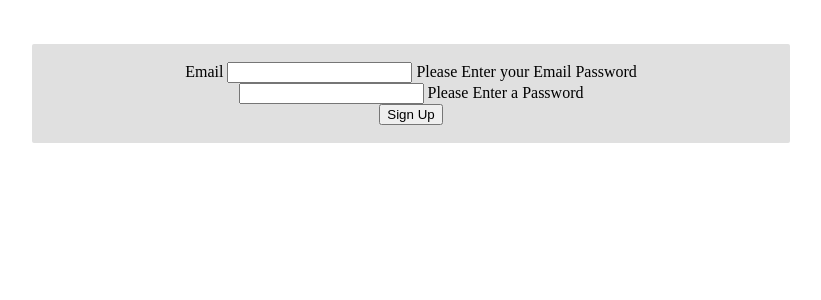
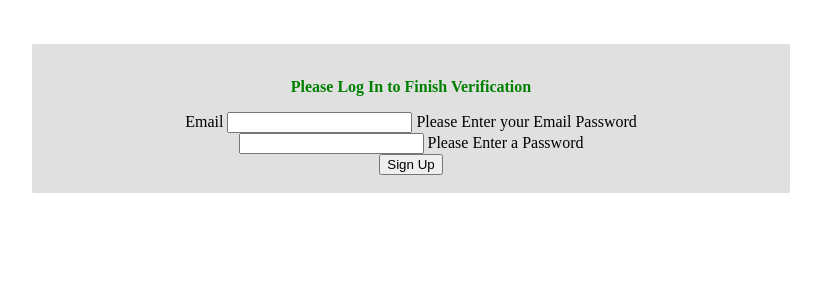
Before and after one commit to Wacky-Wozniaks/WW-Games, a Java web app: template WW-Games/WebContent/WEB-INF/jsp/verify.jsp in a window 1280 px wide. Shown: the top 300 px of the page, without its empty margins (229-1050 px from the left). Run offline with Tomcat 11, a stand-in JSP engine, Linux system fonts and the light colour scheme; the template is opened without the code that fills it, so the values that code supplies are empty; some libraries are stand-ins or nearby versions.

Commit message:
Whatever this stuff is

```diff
--- a/WW-Games/WebContent/WEB-INF/jsp/login.jsp
+++ b/WW-Games/WebContent/WEB-INF/jsp/login.jsp
@@ -31,6 +31,11 @@
 			<br>
 			<p class="invalid"><b>Invalid Email/Password.</b></p>
 		</c:if>
+		<c:if test='${header.referer.substring(header.referer.lastIndexOf("/") + 1, header.referer.length()) eq "signup"}'>
+			<br>
+			<p class="verify"><b>Please verify your email. A message has been sent to you.</b></p>
+		</c:if>
+
 		<br>
 	</div>
 </div>
--- a/WW-Games/WebContent/WEB-INF/jsp/verify.jsp
+++ b/WW-Games/WebContent/WEB-INF/jsp/verify.jsp
@@ -8,6 +8,7 @@
 <div class="background">
 	<div class="text-container">
 		<br>
+		<p class="verify"><b>Please Log In to Finish Verification</b></p>
 		<form action="VerifyServlet" method="post">
 			<label>Email
 				<input type="text" name="em" id="email" placeholder="" aria-describedby="Enter Your Email" required >
@@ -17,11 +18,18 @@
 				<input type="password" name="pw" id="password" placeholder="" aria-describedby="Enter Your Password" required >
 				<span class="form-error">Please Enter a Password</span>
 			</label>
-			<input type="text" name="hash" id="hash" value=<% out.println(request.getParameter("hash")); %>>
+			<input type="text" name="hash" id="hash" value="${param.hash}">
+
 			<br>
 
 			<button class="button" type="submit" value="Submit">Sign Up</button>
 		</form>
+
+		<c:if test='${header.referer.substring(header.referer.lastIndexOf("/") + 1, header.referer.length()).contains("verify")}'>
+			<br>
+			<p class="invalid"><b>There has been an error in verification.</b></p>
+		</c:if>
+
 		<br>
 	</div>
 </div>
--- a/WW-Games/WebContent/resources/css/login.css
+++ b/WW-Games/WebContent/resources/css/login.css
@@ -16,3 +16,7 @@
 .invalid {
 	color: red;
 }
+
+.verify {
+	color: green;
+}
--- a/WW-Games/WebContent/resources/css/verify.css
+++ b/WW-Games/WebContent/resources/css/verify.css
@@ -17,8 +17,11 @@
 	color: red;
 }
 
-#hash
-{
+#hash {
 	visibility: hidden;
 	position: absolute;
 }
+
+.verify {
+	color: green;
+}
--- a/WW-Games/src/com/wackywozniaks/servlets/SignupServlet.java
+++ b/WW-Games/src/com/wackywozniaks/servlets/SignupServlet.java
@@ -50,7 +50,7 @@ public class SignupServlet extends HttpServlet {
 				if(user.isValid()) {
 					HttpSession session = request.getSession(true);
 					session.setAttribute("currentSessionUser",user);
-					response.sendRedirect("userLogged"); //logged-in page
+					response.sendRedirect("login");
 				}
 			}
 
```
Also changed, not shown: WW-Games/src/com/wackywozniaks/servlets/VerifyServlet.java (+16 -8 lines).
